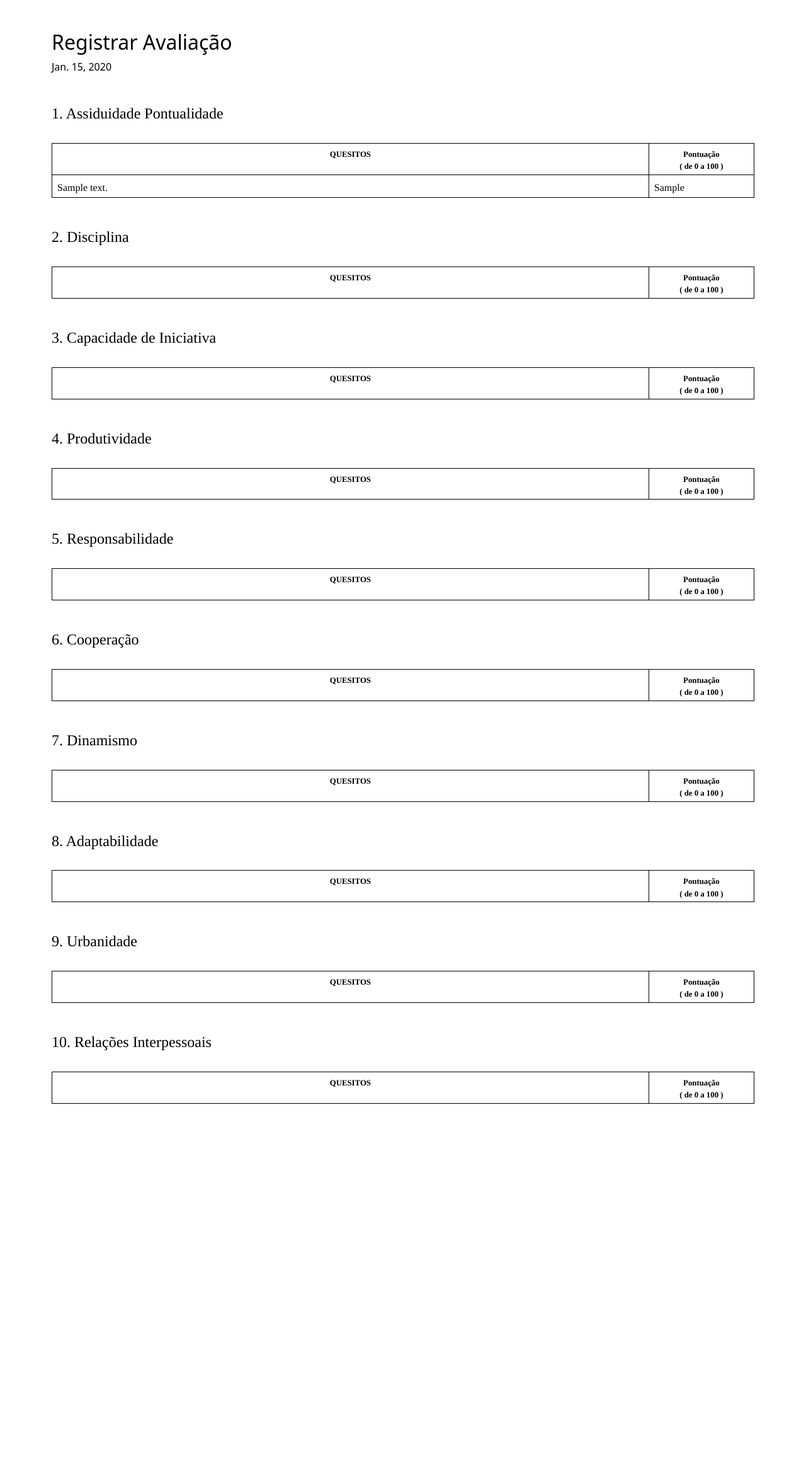
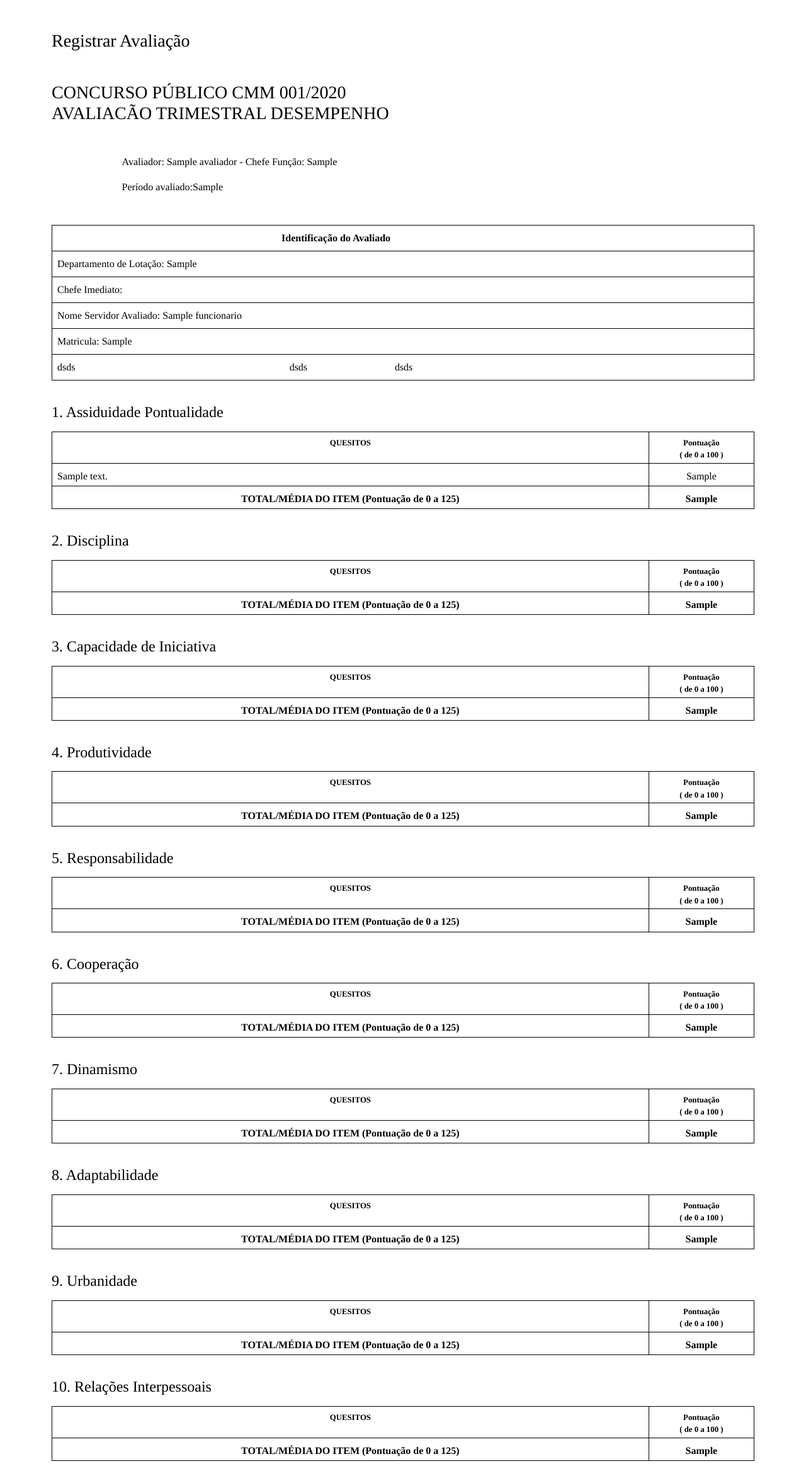
Before and after one commit to FranciscoCarvalhoDev/estagioprob, a Django app: template templates/resumo_avaliacao.html in a window 1280 px wide. Shown: the whole page at 63% size. Before the commit the page ends 1752 px from the top, so only its background shows below. Run offline with Django 4.2, Linux system fonts and the light colour scheme; tables that the repository leaves empty hold one stand-in row (values such as "Sample post"); the template is opened without the code that fills it: values that come from a table or form of the project are taken from there, most other values are stand-ins (such as "Sample title", 1, 10 or a date in 2020); lists and menus that the app fills with data are empty; some libraries are stand-ins or nearby versions.

Commit message:
adjust in resumo_avaliacao and models

```diff
--- a/avaliacao/models.py
+++ b/avaliacao/models.py
@@ -51,6 +51,7 @@ class Avaliacao(models.Model):
     tipo = models.CharField(max_length=100, choices=TIPO_AVALIACAO)
     tipo_avaliador = models.CharField(max_length=255, choices=NIVEL, help_text="Realizado por Chefe, Colega ou pelo proprio funcionario ")
     media = models.CharField(max_length=100, null=True)
+    media_criterios = models.CharField(max_length=255, null=True)
     periodo = models.CharField(max_length=255, help_text="Periodo avaliado")
     funcionario = models.ForeignKey(Funcionario, on_delete=models.CASCADE, related_name='avaliacao')
     avaliador = models.ForeignKey(Avaliador, on_delete=models.CASCADE, related_name='avaliador')
--- a/templates/layout_base.html
+++ b/templates/layout_base.html
@@ -55,8 +55,11 @@
 <body>
 <div class="container">
 <div class="row">
+
+</div>
+<div class="row">
     <div class="col-12">
-        <h2 class="pt-5">{% block header %}{% endblock %}</h2>
+        <h3 class="pt-5 mb-5">{% block header %}{% endblock %}</h3>
         {% block content %}{% endblock%}
 
     </div>
--- a/templates/resumo_avaliacao.html
+++ b/templates/resumo_avaliacao.html
@@ -9,16 +9,22 @@ Registrar Avaliação
 
 
 {% block content %}
-{{avaliacao.data}}<br />
 
 <style>
 body, h4, table, th, tr{
+        font-family:times;
+
  color:#000;
 }
-    h4, .tab-resumo-avaliacao{
+    h4{
+    font-weight:300;
+        margin-top:1.5em;
+
+    }
+    .tab-resumo-avaliacao{
 
         font-family:times;
-        margin-top:2em;
+        margin-top:1em;
 
     }
     .table-bordered th{
@@ -26,7 +32,7 @@ body, h4, table, th, tr{
         text-align:center;
     }
 
-
+.break { page-break-after: always; }
 
 
 .table-bordered>:not(caption)>*>* {
@@ -44,11 +50,50 @@ body, h4, table, th, tr{
     .table-bordered{
         border-color:#000;
     }
+
+    .table-ficha-avaliador{
+        width:80%;
+        margin:0 auto;
+    }
+
+    .table-ficha-avaliado{
+        border:1px solid #000;
+    }
+
 </style>
+<h3>CONCURSO PÚBLICO CMM 001/2020 <br/>AVALIACÃO TRIMESTRAL DESEMPENHO</h3>
+<div class="table-ficha-avaliador mt-5 mb-5">
+<p>Avaliador: {{avaliacao.avaliador}}
+        Função: {% if avaliacao.avaliador.funcionario.funcao %}{{avaliacao.avaliador.funcionario.funcao}}{%endif%}
+    </p>
+    <p>
+        Período avaliado:{{avaliacao.periodo}}
+    </p>
+</div>
+    <table class="table table-ficha-avaliado">
+        <tr>
+            <th colspan="3" class="text-center">Identificação do Avaliado</th><th></th><th></th>
+        </tr>
 
 
+        <tr>
+            <td colspan="3">Departamento de Lotação: {{avaliacao.funcionario.depto}}</td><td></td><td></td>
+        </tr>
+        <tr>
+            <td colspan="3">Chefe Imediato: </td><td></td><td></td>
+        </tr>
+        <tr>
+            <td colspan="3">Nome Servidor Avaliado: {{avaliacao.funcionario.nome}}</td><td></td><td></td>
+        </tr>
+        <tr>
+            <td colspan="3">Matricula: {{avaliacao.funcionario.matricula}}</td><td></td><td></td>
+        </tr>
+        <tr><td>dsds</td><td>dsds</td><td>dsds</td></tr>
+
+    </table>
 <table class="table tab-resumo-avaliacao table-bordered">
     <h4>1. Assiduidade Pontualidade</h4>
+
        <tr class="h-table">
             <th>QUESITOS</th>
             <th>Pontuação<br>( de 0 a 100 )</th>
@@ -57,189 +102,240 @@ body, h4, table, th, tr{
         <tr>
 
             {% if criterio.categoria == '1. Assiduidade Pontualidade' %}
-                <td>{{criterio.descricao}}</td><td>{{criterio.nota}}</td>
-
+            <td>{{criterio.descricao}}</td>
+            <td class="text-center">{{criterio.nota}}</td>
 
 
             {%endif%}
         </tr>
 
         {% endfor %}
+        <tr>
+            <td class="text-center fw-bold">TOTAL/MÉDIA DO ITEM (Pontuação de 0 a 125)</td>
+            <td class="text-center fw-bold">{{media_criterios.0}}</td>
+        </tr>
+
     </table>
 
 
-<table class="table tab-resumo-avaliacao table-bordered">
+    <table class="table tab-resumo-avaliacao table-bordered break">
         <h4>2. Disciplina</h4>
         <tr>
-        <th>QUESITOS</th><th>Pontuação<br>( de 0 a 100 )</th>
+            <th>QUESITOS</th>
+            <th>Pontuação<br>( de 0 a 100 )</th>
         </tr>
         {% for criterio in criterios %}
         <tr>
 
             {% if criterio.categoria == '2. Disciplina' %}
-                <td>{{criterio.descricao}}</td><td>{{criterio.nota}}</td>
-
+            <td>{{criterio.descricao}}</td>
+            <td class="text-center">{{criterio.nota}}</td>
 
 
             {%endif%}
         </tr>
 
         {% endfor %}
+        <tr>
+            <td class="text-center fw-bold">TOTAL/MÉDIA DO ITEM (Pontuação de 0 a 125)</td>
+            <td class="text-center fw-bold">{{media_criterios.1}}</td>
+        </tr>
+
     </table>
 
     <table class="table tab-resumo-avaliacao table-bordered">
         <h4>3. Capacidade de Iniciativa</h4>
         <tr>
-        <th>QUESITOS</th><th>Pontuação<br>( de 0 a 100 )</th>
+            <th>QUESITOS</th>
+            <th>Pontuação<br>( de 0 a 100 )</th>
         </tr>
         {% for criterio in criterios %}
         <tr>
 
             {% if criterio.categoria == '3. Capacidade de Iniciativa' %}
-                <td>{{criterio.descricao}}</td><td>{{criterio.nota}}</td>
-
+            <td>{{criterio.descricao}}</td>
+            <td class="text-center">{{criterio.nota}}</td>
 
 
             {%endif%}
         </tr>
 
         {% endfor %}
+        <tr>
+            <td class="text-center fw-bold">TOTAL/MÉDIA DO ITEM (Pontuação de 0 a 125)</td>
+            <td class="text-center fw-bold">{{media_criterios.2}}</td>
+        </tr>
+
     </table>
-
-<table class="table tab-resumo-avaliacao table-bordered">
+    <table class="table tab-resumo-avaliacao table-bordered break">
         <h4>4. Produtividade</h4>
         <tr>
-        <th>QUESITOS</th><th>Pontuação<br>( de 0 a 100 )</th>
+            <th>QUESITOS</th>
+            <th>Pontuação<br>( de 0 a 100 )</th>
         </tr>
         {% for criterio in criterios %}
         <tr>
 
             {% if criterio.categoria == '4. Produtividade' %}
-                <td>{{criterio.descricao}}</td><td>{{criterio.nota}}</td>
-
+            <td>{{criterio.descricao}}</td>
+            <td class="text-center">{{criterio.nota}}</td>
 
 
             {%endif%}
         </tr>
 
         {% endfor %}
+        <tr>
+            <td class="text-center fw-bold">TOTAL/MÉDIA DO ITEM (Pontuação de 0 a 125)</td>
+            <td class="text-center fw-bold">{{media_criterios.3}}</td>
+        </tr>
+
     </table>
-
 
     <table class="table tab-resumo-avaliacao table-bordered">
         <h4>5. Responsabilidade</h4>
         <tr>
-        <th>QUESITOS</th><th>Pontuação<br>( de 0 a 100 )</th>
+            <th>QUESITOS</th>
+            <th>Pontuação<br>( de 0 a 100 )</th>
         </tr>
         {% for criterio in criterios %}
         <tr>
 
             {% if criterio.categoria == '5. Responsabilidade' %}
-                <td>{{criterio.descricao}}</td><td>{{criterio.nota}}</td>
-
+            <td>{{criterio.descricao}}</td>
+            <td class="text-center">{{criterio.nota}}</td>
 
 
             {%endif%}
         </tr>
 
         {% endfor %}
+        <tr>
+            <td class="text-center fw-bold">TOTAL/MÉDIA DO ITEM (Pontuação de 0 a 125)</td>
+            <td class="text-center fw-bold">{{media_criterios.4}}</td>
+        </tr>
+
     </table>
 
-
-<table class="table tab-resumo-avaliacao table-bordered">
+    <table class="table tab-resumo-avaliacao table-bordered break">
         <h4>6. Cooperação</h4>
         <tr>
-        <th>QUESITOS</th><th>Pontuação<br>( de 0 a 100 )</th>
+            <th>QUESITOS</th>
+            <th>Pontuação<br>( de 0 a 100 )</th>
         </tr>
         {% for criterio in criterios %}
         <tr>
 
             {% if criterio.categoria == '6. Cooperação' %}
-                <td>{{criterio.descricao}}</td><td>{{criterio.nota}}</td>
-
+            <td>{{criterio.descricao}}</td>
+            <td class="text-center">{{criterio.nota}}</td>
 
 
             {%endif%}
         </tr>
 
         {% endfor %}
+        <tr>
+            <td class="text-center fw-bold">TOTAL/MÉDIA DO ITEM (Pontuação de 0 a 125)</td>
+            <td class="text-center fw-bold">{{media_criterios.5}}</td>
+        </tr>
     </table>
 
     <table class="table tab-resumo-avaliacao table-bordered">
         <h4>7. Dinamismo</h4>
         <tr>
-        <th>QUESITOS</th><th>Pontuação<br>( de 0 a 100 )</th>
+            <th>QUESITOS</th>
+            <th>Pontuação<br>( de 0 a 100 )</th>
         </tr>
         {% for criterio in criterios %}
         <tr>
 
             {% if criterio.categoria == '7. Dinamismo' %}
-                <td>{{criterio.descricao}}</td><td>{{criterio.nota}}</td>
-
+            <td>{{criterio.descricao}}</td>
+            <td class="text-center">{{criterio.nota}}</td>
 
 
             {%endif%}
         </tr>
 
         {% endfor %}
+        <tr>
+            <td class="text-center fw-bold">TOTAL/MÉDIA DO ITEM (Pontuação de 0 a 125)</td>
+            <td class="text-center fw-bold">{{media_criterios.6}}</td>
+        </tr>
+
     </table>
-
-<table class="table tab-resumo-avaliacao table-bordered">
+    <table class="table tab-resumo-avaliacao table-bordered break">
         <h4>8. Adaptabilidade</h4>
         <tr>
-        <th>QUESITOS</th><th>Pontuação<br>( de 0 a 100 )</th>
+            <th>QUESITOS</th>
+            <th>Pontuação<br>( de 0 a 100 )</th>
         </tr>
         {% for criterio in criterios %}
         <tr>
 
             {% if criterio.categoria == '8. Adaptabilidade' %}
-                <td>{{criterio.descricao}}</td><td>{{criterio.nota}}</td>
-
+            <td>{{criterio.descricao}}</td>
+            <td class="text-center">{{criterio.nota}}</td>
 
 
             {%endif%}
         </tr>
 
         {% endfor %}
+        <tr>
+            <td class="text-center fw-bold">TOTAL/MÉDIA DO ITEM (Pontuação de 0 a 125)</td>
+            <td class="text-center fw-bold">{{media_criterios.7}}</td>
+        </tr>
+
     </table>
-
 
     <table class="table tab-resumo-avaliacao table-bordered">
         <h4>9. Urbanidade</h4>
         <tr>
-        <th>QUESITOS</th><th>Pontuação<br>( de 0 a 100 )</th>
+            <th>QUESITOS</th>
+            <th>Pontuação<br>( de 0 a 100 )</th>
         </tr>
         {% for criterio in criterios %}
         <tr>
 
             {% if criterio.categoria == '9. Urbanidade' %}
-                <td>{{criterio.descricao}}</td><td>{{criterio.nota}}</td>
-
+            <td>{{criterio.descricao}}</td>
+            <td class="text-center">{{criterio.nota}}</td>
 
 
             {%endif%}
         </tr>
 
         {% endfor %}
+        <tr>
+            <td class="text-center fw-bold">TOTAL/MÉDIA DO ITEM (Pontuação de 0 a 125)</td>
+            <td class="text-center fw-bold">{{media_criterios.8}}</td>
+        </tr>
+
     </table>
-
     <table class="table tab-resumo-avaliacao table-bordered">
         <h4>10. Relações Interpessoais</h4>
         <tr>
-        <th>QUESITOS</th><th>Pontuação<br>( de 0 a 100 )</th>
+            <th>QUESITOS</th>
+            <th>Pontuação<br>( de 0 a 100 )</th>
         </tr>
         {% for criterio in criterios %}
         <tr>
 
             {% if criterio.categoria == '10. Relações Interpessoais' %}
-                <td>{{criterio.descricao}}</td><td>{{criterio.nota}}</td>
-
+            <td>{{criterio.descricao}}</td>
+            <td class="text-center">{{criterio.nota}}</td>
 
 
             {%endif%}
         </tr>
 
         {% endfor %}
+        <tr>
+            <td class="text-center fw-bold">TOTAL/MÉDIA DO ITEM (Pontuação de 0 a 125)</td>
+            <td class="text-center fw-bold">{{media_criterios.9}}</td>
+        </tr>
+
     </table>
-
     {% endblock %}
```
Also changed, not shown: avaliacao/admin.py (+5 -3 lines), avaliacao/views.py (+9 -3 lines), templates/list_funcionarios.html (+17 -7 lines). Lines whose indentation alone changed are shown as unchanged.
